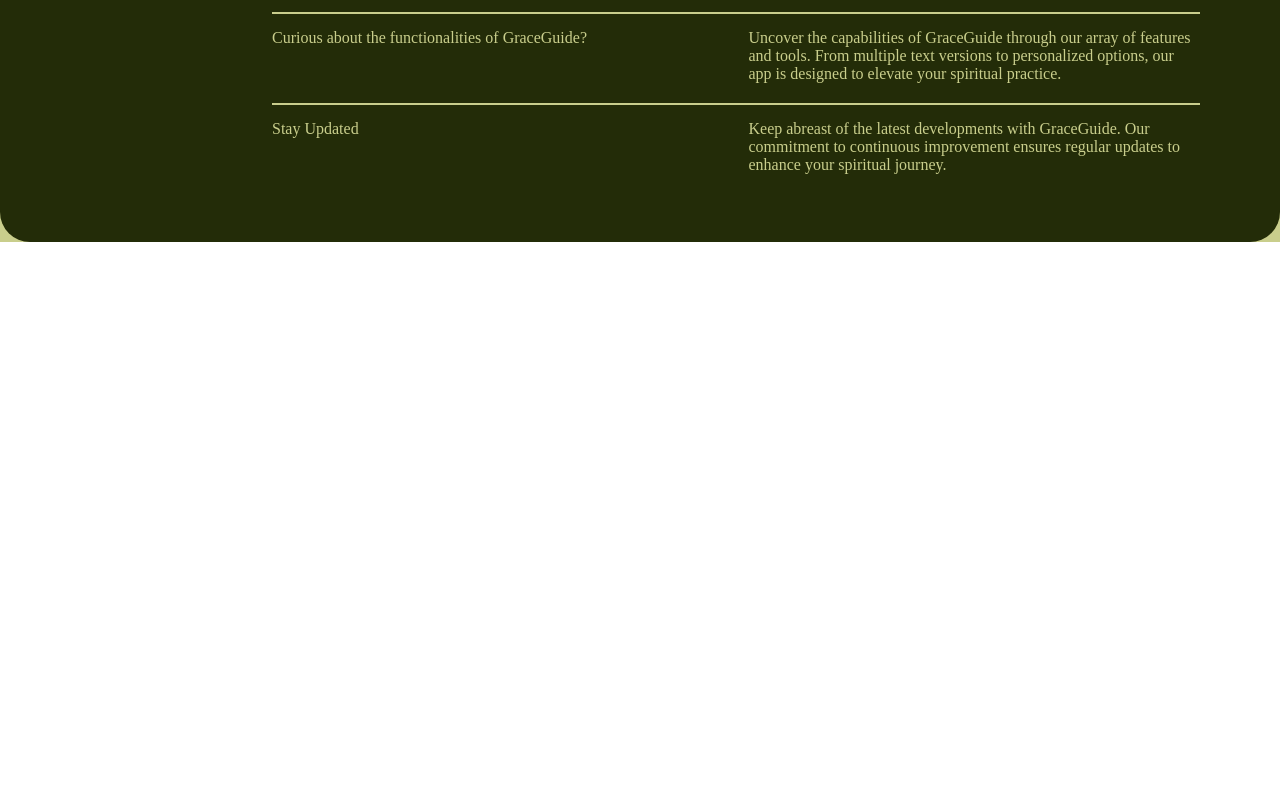
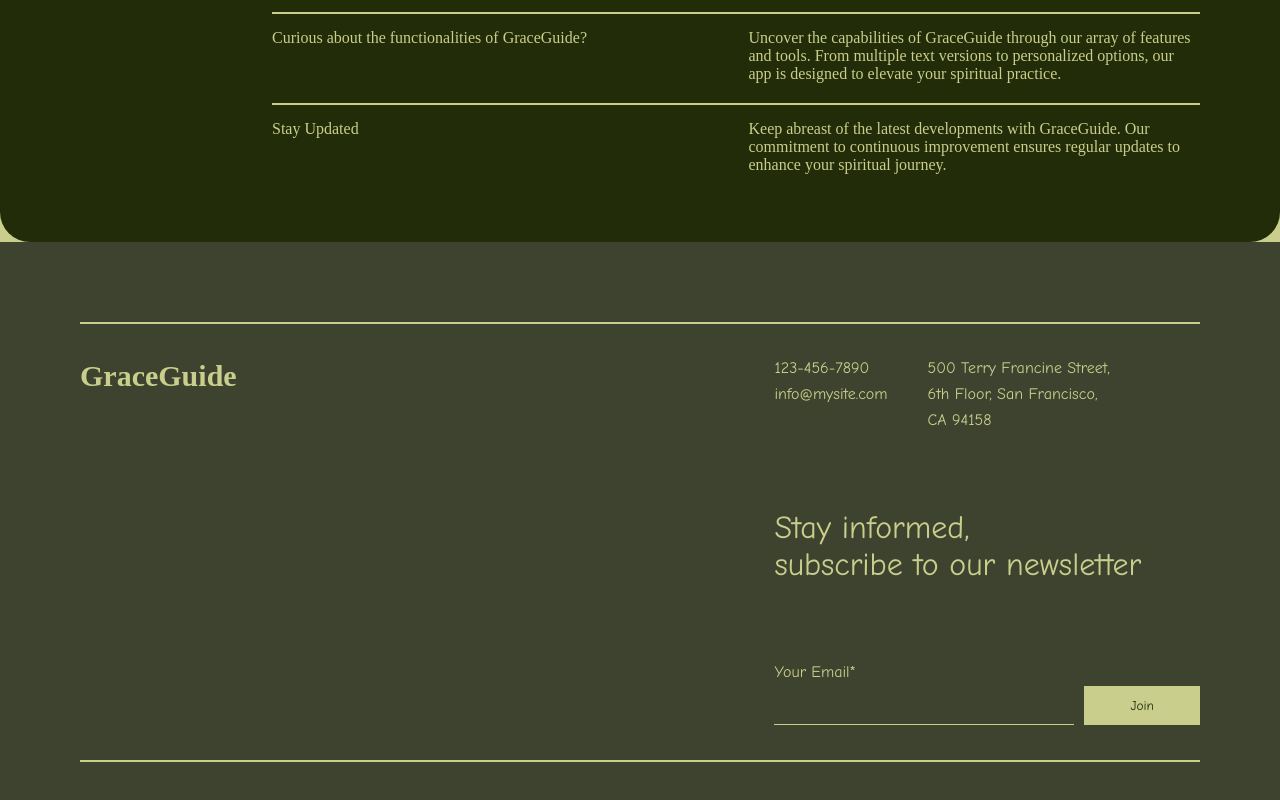
Before and after one commit to earlmorningstar/graceguide, a React (Create React App) app: page / in a window 1280 px wide. Shown: the part 2333-3133 px from the top of the page. Before the commit the page ends 2575 px from the top, so only its background shows below. Built offline with nearby package versions, Linux system fonts and the light colour scheme; a web font is replaced by a local one.

Commit message:
Initial Commit II.

```diff
--- a/src/pages/AllStyles.css
+++ b/src/pages/AllStyles.css
@@ -232,7 +232,6 @@
 }
 
 .ourJourney-discoveryHolder > button:hover {
-  background-color: #c9ce8c;
   border: none;
   background-color: #232c08;
   color: #c9ce8c;
@@ -270,6 +269,107 @@
     width: 50%;
   }
 
+  /* Footer Section---- */
+
+  .footer-parent {
+    background-color: #3e432f;
+    padding: 5rem;
+    color: #c9ce8c;
+  }
+
+  /* .rightsText {
+    margin-top: 20px;
+    color: #c9ce8c;
+  } */
+
+  .footer-flex {
+    margin: 35px 0;
+    display: flex;
+    justify-content: space-between;
+  }
+
+  .footer-flex > h2 {
+    font-size: 30px;
+  }
+
+  .footer-info-holder {
+    display: flex;
+    flex-direction: column;
+    gap: 80px;
+  }
+
+  .footer-sub-text > p {
+    font-size: 32px;
+    font-family: "Comic Neue", cursive;
+  }
+
+  .footer-addy-cont-holder {
+    display: flex;
+    gap: 40px;
+  }
+
+  .footerDetail {
+    display: flex;
+    flex-direction: column;
+    gap: 8px;
+  }
+
+  .footerDetail > p {
+    font-family: "Comic Neue", cursive;
+
+  }
+
+  /* NewsLetter Section---- */
+
+  .newsletter > form > label {
+    font-family: "Comic Neue", cursive;
+    color: #c9ce8c;
+    font-size: 16px;
+}
+
+.newsletter-input-btn {
+    display: flex;
+    gap: 10px;
+    margin-top: 5px;
+}
+
+  .newsletter-input-btn > input[type="email"] {
+    background-color: #3e432f;
+    color: #dbddc6;
+    border: none;
+    border-bottom: 1px solid #c9ce8c;
+    padding: 10px;
+    font-size: 16px;
+    width: 300px;
+    max-width: 100%;
+    outline: none;
+  }
+
+  .newsletter-input-btn > input:focus{
+    background-color: #232c08;
+  }
+
+  .newsletter-input-btn > button {
+    font-family: "Comic Neue", cursive;
+    cursor: pointer;
+    padding: 10px 45px;
+    background-color: #c9ce8c;
+    color: #232c08;
+    border: 1px solid #c9ce8c;
+    transition: 0.4s ease-in-out;
+  }
+
+  .newsletter-input-btn > button:hover {
+    border: none;
+    background-color: #232c08;
+    color: #c9ce8c;
+    border: 1px solid #c9ce8c;
+  }
+
+
+
+/* transition: background-color 0.3s; */
+
 
 
 /* Media Queries--- */
@@ -299,6 +399,17 @@
   .getAnswer-bold {
     font-size: 18px;
   }
+
+  .heroSection {
+    padding: 5rem 5rem 3rem 5rem;
+  }
+
+  /* .image-container > img {
+    height: 60vh;
+    max-height: 60vh;
+    height: auto;
+    max-height: auto;
+  } */
 }
 
 @media screen and (max-width: 850px) {
@@ -310,16 +421,40 @@
   .getAnswer-text-info {
     padding-left: 0;
   }
+  .footer-flex {
+    flex-direction: column;
+    gap: 50px;
+  }
+  .footer-addy-cont-holder{
+    flex-direction: column;
+  }
+  .newsletter-input-btn {
+    flex-direction: column;
+}
+.newsletter-input-btn > input[type="email"] {
+    width: 100%;
+  }
 }
 
 @media screen and (max-width: 750px) {
   .heroSection {
-    padding: 5rem 2rem;
+    padding: 5rem 1rem 3rem 1rem;
   }
   .heroSection > h1 {
-    font-size: 70px;
+    font-size: 60px;
   }
   .ourjourney-parent {
-    padding: 3rem 2rem;
+    padding: 3rem 1rem;
   }
+  .ourjourney-holder > h2 {
+    font-size: 50px;
+  }
+  .getAnswer-parent >h2 {
+    font-size: 50px;
 }
+.footer-parent {
+    padding: 5rem 1rem;
+  }
+
+
+}
--- /dev/null
+++ b/src/pages/Footer.jsx
@@ -0,0 +1,35 @@
+import "./AllStyles.css";
+import NewsLetterSubscription from "./NewsLetterSubscription";
+
+function Footer() {
+  return (
+    <div className="footer-parent">
+      <hr color="#c9ce8c" />
+      <div className="footer-flex">
+        <h2>GraceGuide</h2>
+        <div className="footer-info-holder">
+          <div className="footer-addy-cont-holder">
+            <span className="footerDetail">
+              <p>123-456-7890</p>
+              <p>info@mysite.com</p>
+            </span>
+            <span className="footerDetail">
+              <p>500 Terry Francine Street,</p>
+              <p>6th Floor, San Francisco,</p>
+              <p>CA 94158</p>
+            </span>
+          </div>
+          <div className="footer-sub-text">
+            <p>Stay informed,</p>
+            <p>subscribe to our newsletter</p>
+          </div>
+         <NewsLetterSubscription />
+        </div>
+      </div>
+      <hr color="#c9ce8c" />
+      {/* <span className="rightsText">©2024 Joelinton, Inc. (Earl Morningstar). All Rights Reserved</span> */}
+    </div>
+  );
+}
+
+export default Footer;
--- a/src/pages/HomePage.jsx
+++ b/src/pages/HomePage.jsx
@@ -1,4 +1,5 @@
 import EmpoweringFaith from "./EmpoweringFaith";
+import Footer from "./Footer";
 import OurJourney from "./OurJourney";
 
 function HomePage() {
@@ -6,6 +7,7 @@ function HomePage() {
     <>
       <EmpoweringFaith />
       <OurJourney />
+      <Footer />
     </>
   );
 }
--- /dev/null
+++ b/src/pages/NewsLetterSubscription.jsx
@@ -0,0 +1,33 @@
+import { useState } from "react";
+
+import "./AllStyles.css";
+
+function NewsLetterSubscription() {
+  const [email, setEmail] = useState("");
+
+  const handleSubmit = (e) => {
+    e.preventDefault();
+    console.log("Email submitted:", email);
+  };
+  return (
+    <>
+      <div className="newsletter">
+        <form onSubmit={handleSubmit}>
+          <label>Your Email*</label>
+          <div className="newsletter-input-btn">
+            <input
+              type="email"
+            //   placeholder="Your email goes here"
+              value={email}
+              onChange={(e) => setEmail(e.target.value)}
+              required
+            />
+            <button type="submit">Join</button>
+          </div>
+        </form>
+      </div>
+    </>
+  );
+}
+
+export default NewsLetterSubscription;
--- a/src/pages/OurJourney.jsx
+++ b/src/pages/OurJourney.jsx
@@ -1,4 +1,5 @@
 import ImageComponent from "./ImageComponent";
+import "./AllStyles.css";
 
 const images = [{ src: "/images/ourJourneyImage.jpg", alt: "hero image 1" }];
 
```
